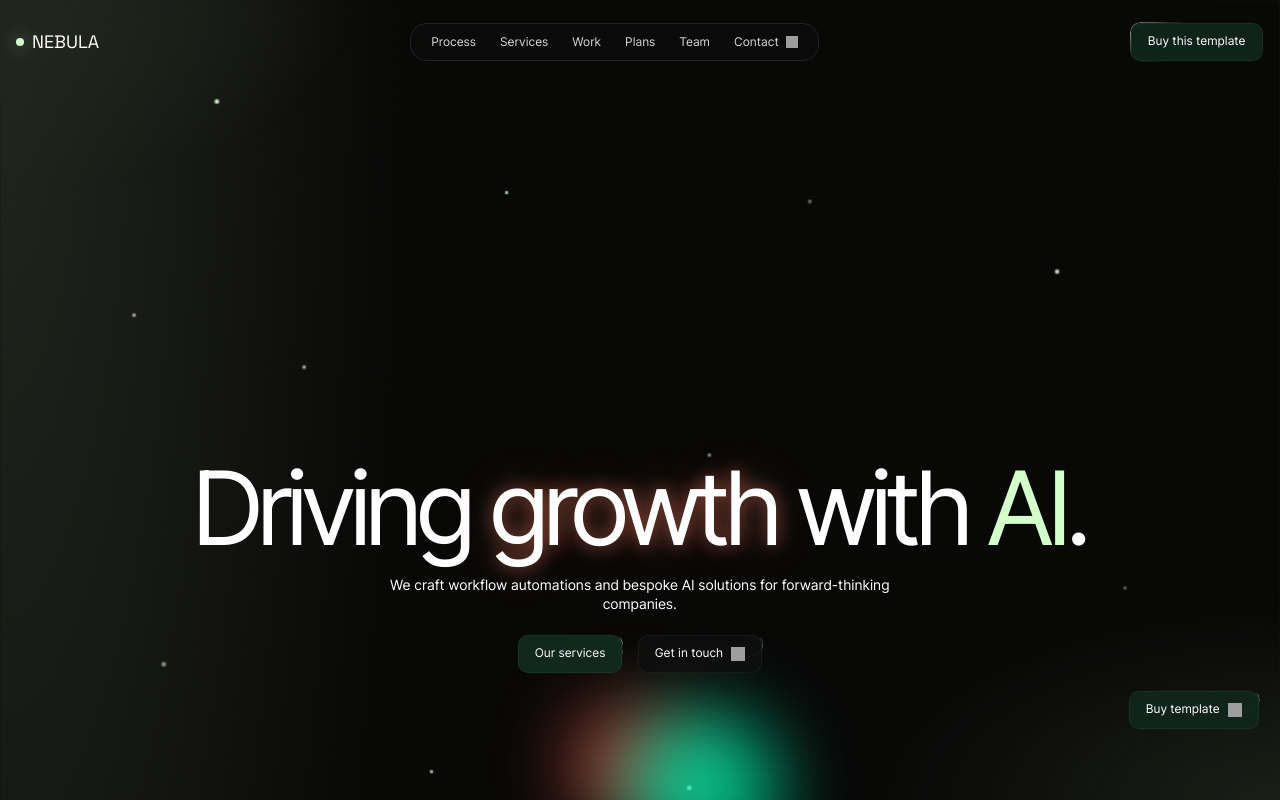
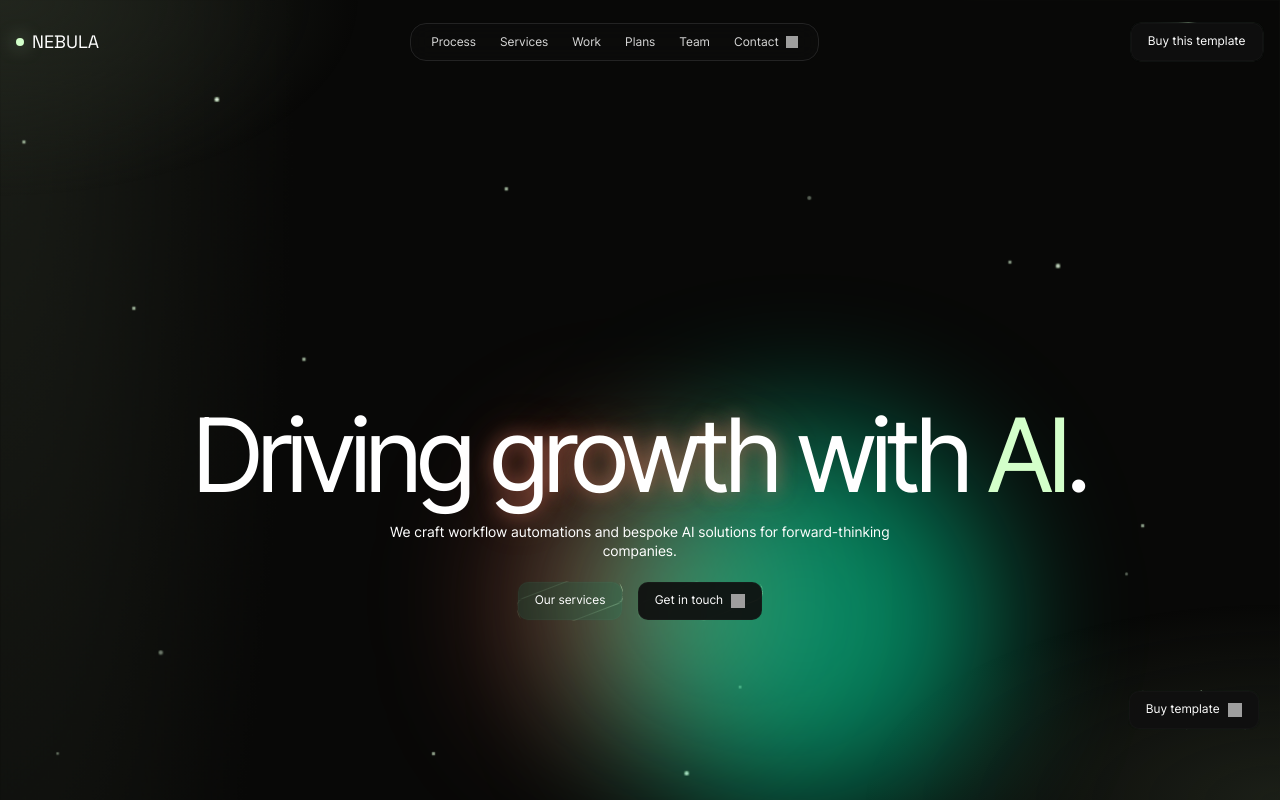
Before and after one commit to marcobrit0/madeofia, a Next.js app: page / in a window 1280 px wide. Shown: the top 800 px of the page. Built offline with nearby package versions, Linux system fonts and the light colour scheme; grey boxes are pictures that could not be loaded.

Commit message:
Polish Nebula hero glow, particles, and CTA styling

```diff
--- a/src/app/page.module.css
+++ b/src/app/page.module.css
@@ -10,8 +10,8 @@
   --nebula-copy: #ffffff;
   color: var(--nebula-copy);
   background:
-    radial-gradient(48% 32% at 0% 0%, #22261e 0%, transparent 66%),
-    radial-gradient(54% 38% at 100% 100%, #1d2119 0%, transparent 58%),
+    radial-gradient(34% 24% at 0% 0%, rgba(34, 38, 30, 0.7) 0%, transparent 68%),
+    radial-gradient(48% 34% at 100% 100%, rgba(29, 33, 25, 0.72) 0%, transparent 60%),
     var(--nebula-bg);
   min-height: 100vh;
   overflow: clip;
@@ -147,7 +147,7 @@
 
 .hero {
   min-height: 980px;
-  padding: 0 0 80px;
+  padding: 0 0 58px;
 }
 
 .heroInner {
@@ -157,7 +157,7 @@
   margin: 0 auto;
   max-width: 1440px;
   min-height: 980px;
-  padding: 170px 40px 100px;
+  padding: 142px 40px 78px;
   position: relative;
 }
 
@@ -169,7 +169,7 @@
   max-width: 1180px;
   position: relative;
   text-align: center;
-  transform: translateY(42px);
+  transform: translateY(-8px);
   width: 100%;
   z-index: 2;
 }
@@ -236,20 +236,26 @@
 
 .primaryButton,
 .submitButton {
-  --cta-fill-color: rgba(17, 43, 31, 0.94);
+  --cta-fill-color: rgba(19, 132, 96, 0.18);
   --cta-fill-hover: linear-gradient(180deg, rgba(19, 66, 46, 0.98) 0%, rgba(16, 43, 31, 0.98) 100%);
+  --cta-stroke-idle: rgba(211, 255, 202, 0.22);
+  --cta-stroke-hover: rgba(211, 255, 202, 0.52);
 }
 
 .secondaryButton,
 .planButton {
-  --cta-fill-color: rgba(15, 15, 15, 0.9);
+  --cta-fill-color: rgba(15, 15, 15, 0.92);
   --cta-fill-hover: linear-gradient(180deg, rgba(21, 64, 47, 0.94) 0%, rgba(15, 15, 15, 0.98) 100%);
+  --cta-stroke-idle: rgba(211, 255, 202, 0.14);
+  --cta-stroke-hover: rgba(211, 255, 202, 0.42);
 }
 
 .buyButton,
 .floatingBuy {
-  --cta-fill-color: rgba(18, 39, 30, 0.92);
-  --cta-fill-hover: linear-gradient(180deg, rgba(29, 92, 66, 0.96) 0%, rgba(18, 39, 30, 0.98) 100%);
+  --cta-fill-color: rgba(16, 16, 16, 0.92);
+  --cta-fill-hover: linear-gradient(180deg, rgba(28, 33, 30, 0.98) 0%, rgba(14, 14, 14, 0.98) 100%);
+  --cta-stroke-idle: rgba(255, 255, 255, 0.08);
+  --cta-stroke-hover: rgba(211, 255, 202, 0.34);
 }
 
 .ctaButton {
@@ -269,7 +275,7 @@
 }
 
 .ctaGlow {
-  background: radial-gradient(42% 56% at 50% 112%, rgba(211, 255, 202, 0.52) 0%, rgba(211, 255, 202, 0.16) 42%, rgba(211, 255, 202, 0) 100%);
+  background: radial-gradient(42% 56% at 50% 112%, rgba(211, 255, 202, 0.34) 0%, rgba(211, 255, 202, 0.09) 42%, rgba(211, 255, 202, 0) 100%);
   filter: blur(15px);
   inset: -20px -16px -24px;
   opacity: 0.04;
@@ -292,7 +298,8 @@
     rgba(211, 255, 202, 0) 330deg,
     rgba(211, 255, 202, 0) 360deg
   );
-  opacity: 0.7;
+  box-shadow: inset 0 0 0 1px var(--cta-stroke-idle, rgba(211, 255, 202, 0.14));
+  opacity: 0.58;
   padding: 1px;
   -webkit-mask:
     linear-gradient(#fff 0 0) content-box,
@@ -305,8 +312,8 @@
 .ctaFill {
   background: var(--cta-fill-color);
   box-shadow:
-    inset 0 0 0 1px rgba(211, 255, 202, 0.05),
-    0 0 16px rgba(23, 196, 121, 0.08);
+    inset 0 0 0 1px rgba(255, 255, 255, 0.02),
+    0 0 12px rgba(23, 196, 121, 0.04);
   inset: 1px;
   transition:
     background 0.35s ease,
@@ -328,13 +335,14 @@
     rgba(211, 255, 202, 0.3) 238deg,
     rgba(211, 255, 202, 0.2) 360deg
   );
+  box-shadow: inset 0 0 0 1px var(--cta-stroke-hover, rgba(211, 255, 202, 0.34));
   opacity: 0.96;
 }
 
 .ctaButton:hover .ctaFill {
   background: var(--cta-fill-hover);
   box-shadow:
-    inset 0 0 0 1px rgba(211, 255, 202, 0.16),
+    inset 0 0 0 1px rgba(255, 255, 255, 0.04),
     0 0 26px rgba(146, 255, 176, 0.18);
 }
 
@@ -417,26 +425,26 @@
 .heroGlowRed,
 .heroGlowGreen {
   border-radius: 999px;
-  filter: blur(38px);
+  filter: blur(72px);
   pointer-events: none;
   position: absolute;
 }
 
 .heroGlowRed {
-  background: rgba(255, 91, 77, 0.62);
-  bottom: 155px;
-  height: 120px;
-  left: calc(50% - 70px);
-  width: 120px;
+  background: rgba(255, 114, 92, 0.44);
+  bottom: 252px;
+  height: 260px;
+  left: calc(50% - 120px);
+  width: 260px;
   z-index: 0;
 }
 
 .heroGlowGreen {
-  background: rgba(0, 255, 184, 0.74);
-  bottom: 118px;
-  height: 150px;
-  left: calc(50% - 12px);
-  width: 150px;
+  background: rgba(0, 255, 184, 0.5);
+  bottom: 170px;
+  height: 380px;
+  left: calc(50% - 28px);
+  width: 380px;
   z-index: 0;
 }
 
@@ -455,6 +463,29 @@
   filter: blur(0.15px);
   position: absolute;
   will-change: transform, opacity;
+}
+
+.buyButton .ctaGlow,
+.floatingBuy .ctaGlow {
+  background: radial-gradient(34% 42% at 84% 10%, rgba(211, 255, 202, 0.42) 0%, rgba(211, 255, 202, 0.12) 46%, rgba(211, 255, 202, 0) 100%);
+  inset: -18px -14px -18px;
+  opacity: 0.14;
+  transform: scale(0.98);
+}
+
+.buyButton .ctaBorder,
+.floatingBuy .ctaBorder {
+  animation-duration: 6.2s;
+  background: conic-gradient(
+    from 0deg,
+    rgba(211, 255, 202, 0) 0deg,
+    rgba(211, 255, 202, 0) 288deg,
+    rgba(211, 255, 202, 0.16) 316deg,
+    rgba(211, 255, 202, 0.72) 336deg,
+    rgba(211, 255, 202, 0.14) 352deg,
+    rgba(211, 255, 202, 0) 360deg
+  );
+  opacity: 0.46;
 }
 
 .sectionShell {
--- a/src/app/page.tsx
+++ b/src/app/page.tsx
@@ -208,19 +208,27 @@ const faqItems = [
 
 const stars = [
   { top: "12%", left: "15%", size: 3, driftX: 24, driftY: -28, duration: 5.2, delay: 0.2 },
+  { top: "15%", left: "1%", size: 2, driftX: 12, driftY: -18, duration: 4.8, delay: 0.1 },
   { top: "16%", left: "41%", size: 2, driftX: -20, driftY: 22, duration: 4.6, delay: 0.6 },
   { top: "19%", left: "63%", size: 4, driftX: 28, driftY: -24, duration: 5.4, delay: 1.1 },
   { top: "24%", left: "84%", size: 3, driftX: -22, driftY: 18, duration: 4.2, delay: 1.5 },
+  { top: "26%", left: "78%", size: 2, driftX: 18, driftY: -14, duration: 4.4, delay: 0.3 },
   { top: "31%", left: "9%", size: 2, driftX: 18, driftY: -15, duration: 4.8, delay: 0.35 },
   { top: "36%", left: "22%", size: 2, driftX: 21, driftY: -16, duration: 4.7, delay: 0.4 },
   { top: "42%", left: "56%", size: 3, driftX: -24, driftY: 22, duration: 5, delay: 0.9 },
   { top: "46%", left: "73%", size: 4, driftX: 30, driftY: -20, duration: 5.6, delay: 1.8 },
+  { top: "49%", left: "90%", size: 2, driftX: -12, driftY: 18, duration: 4.5, delay: 0.8 },
   { top: "55%", left: "88%", size: 3, driftX: -18, driftY: 24, duration: 4.8, delay: 1.3 },
   { top: "63%", left: "12%", size: 4, driftX: 24, driftY: -18, duration: 5.1, delay: 0.7 },
+  { top: "67%", left: "57%", size: 2, driftX: 16, driftY: -16, duration: 4.3, delay: 1.2 },
   { top: "71%", left: "35%", size: 2, driftX: -18, driftY: 18, duration: 4.1, delay: 1.1 },
+  { top: "73%", left: "4%", size: 2, driftX: 14, driftY: -14, duration: 4.9, delay: 0.55 },
   { top: "76%", left: "52%", size: 3, driftX: 22, driftY: -20, duration: 4.5, delay: 0.5 },
   { top: "82%", left: "78%", size: 3, driftX: -22, driftY: 16, duration: 4.9, delay: 1.7 },
+  { top: "84%", left: "39%", size: 2, driftX: -14, driftY: 15, duration: 4.2, delay: 0.45 },
   { top: "87%", left: "90%", size: 2, driftX: 16, driftY: -18, duration: 4.4, delay: 0.95 },
+  { top: "91%", left: "14%", size: 3, driftX: 18, driftY: -12, duration: 4.6, delay: 0.25 },
+  { top: "93%", left: "61%", size: 2, driftX: -12, driftY: 14, duration: 4.1, delay: 1.35 },
 ];
 
 const aboutLines = [
```
